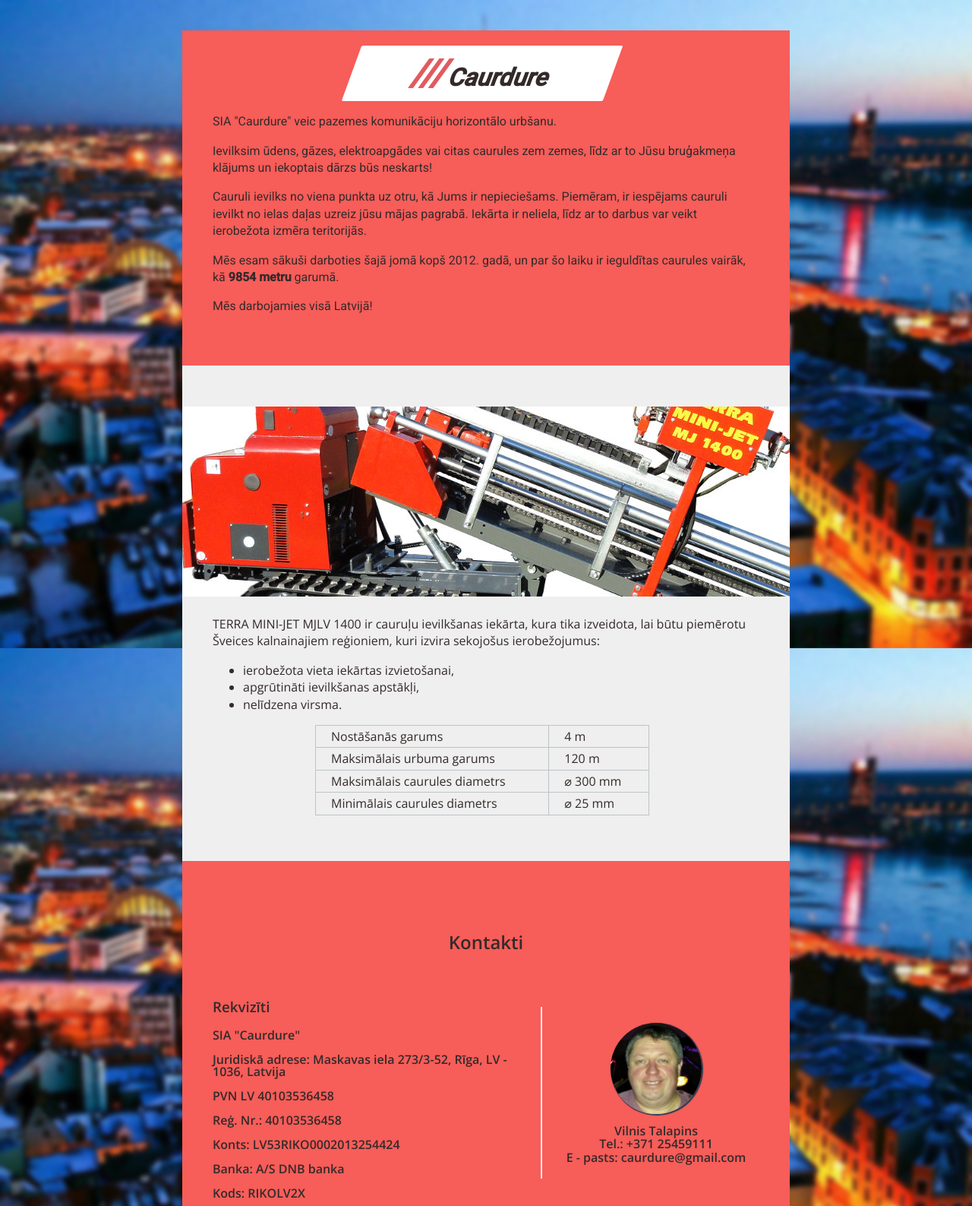
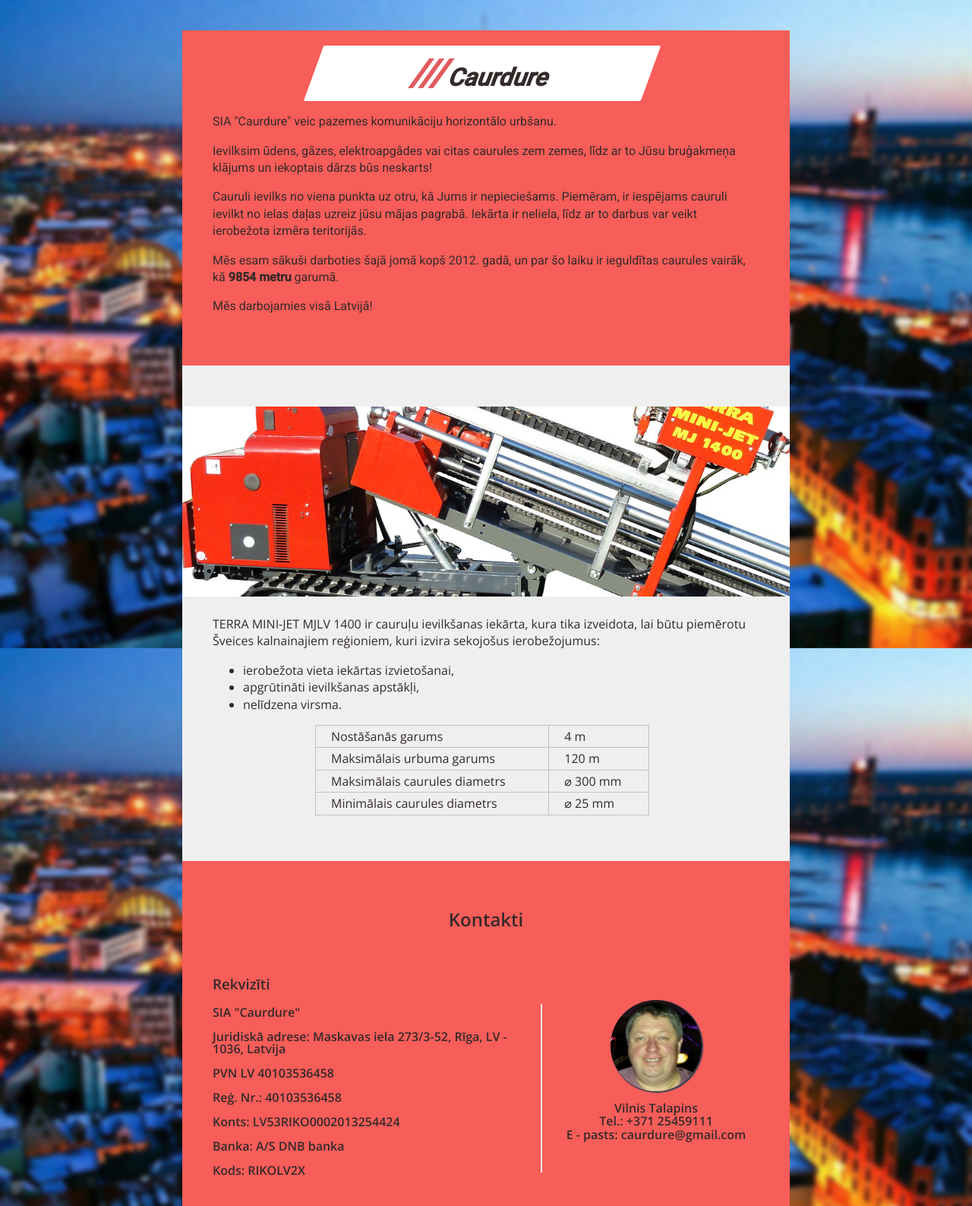
Before and after one commit to stabone/lance, a website: page index.html in a window 1280 px wide. Shown: the top 1587 px of the page at 76% size. Drawn offline with nearby package versions, Linux system fonts and the light colour scheme; some packages are replaced by stand-ins of ours.

Commit message:
style updateds for contact section

```diff
--- a/sass/style.scss
+++ b/sass/style.scss
@@ -90,7 +90,7 @@
     padding: 3px 2px;
     text-align: center;
     width: 90%;
-    max-width: 340px;
+    max-width: 440px;
     background-color: white;
 
     border-radius: 2px;
@@ -141,8 +141,9 @@
     text-align: center;
     width: 100%;
     padding-top: 20px;
+    padding-bottom: 20px;
 
-    h1 { text-align: center; padding-top: 50px; }
+    h1 { text-align: center; padding-top: 20px; }
 
     &:after {
         content: " ";
```
Also changed, not shown: css/style.css.
